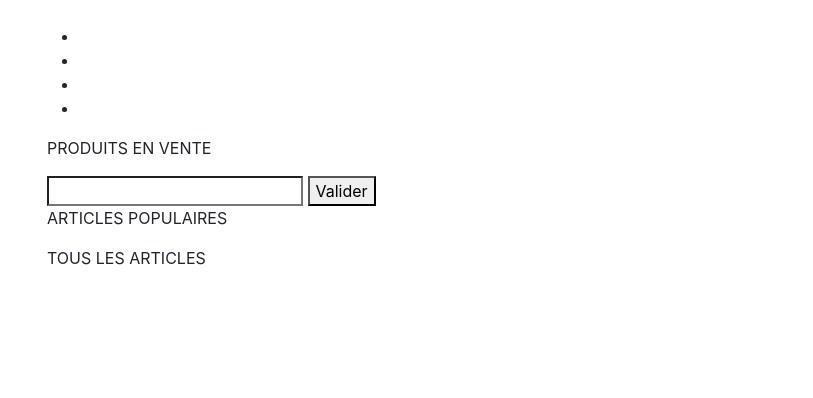
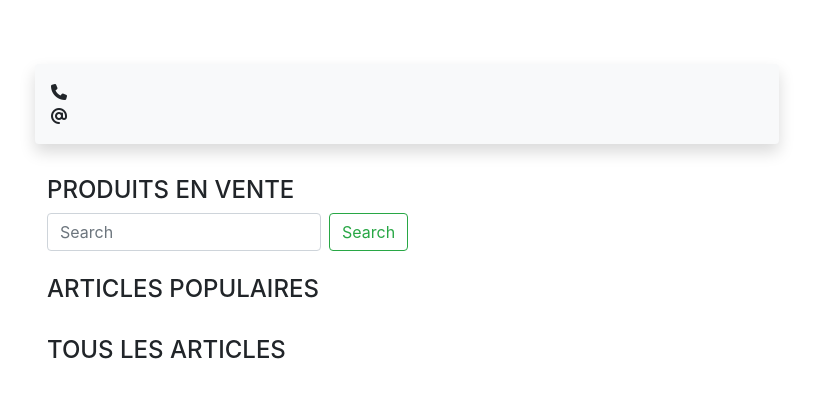
Before and after one commit to S-Traut/Mapro, a Symfony app: template templates/magasin/show.html.twig in a window 1280 px wide. Shown: the part 24-422 px from the top of the page, without its empty margins (47-860 px from the left). Run offline with Twig, Linux system fonts and the light colour scheme; the template is opened without the code that fills it, so the values that code supplies are empty; some libraries are stand-ins or nearby versions.

Commit message:
Réalisation du front pour desktop

```diff
--- a/templates/magasin/show.html.twig
+++ b/templates/magasin/show.html.twig
@@ -1,42 +1,46 @@
 {% extends "base.html.twig" %}
 
 {% block body %}
-
     <div class="container">
+        <section>
+            <div class="container text-center">
+                <img style="max-width:100%;height:auto;" src='{{ magasin.image }}'>
+            </div>
+            <br>
+        </section>
+        <h2>{{ magasin.nom }}</h2>
+        <p class="font-weight-light">{{ magasin.description }}</p>
+        <section>
             <div class="row">
-            <div class="col-xs-12" width="100%">
-                <img src='{{ magasin.image }}'>
+                <div class="col-8 shadow p-3 mb-2 bg-light rounded">
+                    <div class="col-6 ">
+                        <i class="fas fa-phone"></i> {{ magasin.tel }}
+                    </div>
+                    <div class="col-6 ">
+                        <i class="fas fa-at"></i> {{ magasin.email }}
                     </div>
                 </div>
+            </div>
+            <br>
+        </section>
+
+        <section>
             <div class="row">
                 <div class="col-xs-12">
-                <ul>
-                    <li>
-                        {{ magasin.nom }}
-                    </li>
-                    <li>
-                        {{ magasin.description }}
-                    </li>
-                    <li>
-                        {{ magasin.tel }}
-                    </li>
-                    <li>
-                        {{ magasin.email }}
-                    </li>
-                </ul>
+                    <h4>PRODUITS EN VENTE</h4>
+                        <form class="form-inline my-2 my-lg-0">
+                            <input class="form-control mr-sm-2" type="search" placeholder="Search" aria-label="Search">
+                            <button class="btn btn-outline-success my-2 my-sm-0" type="submit">Search</button>
+                        </form>
                 </div>
             </div>
+            <br>
+        </section>
+        <section>
             <div class="row">
-            <div class="col-xs-12">
-                <p>PRODUITS EN VENTE</p>
-                <input type="search">
-                <a href="#"><button>Valider</button> </a>
-            </div>
-        </div>
-        <div class="row">
-            <p>ARTICLES POPULAIRES</p>
-            {% for articlePop in articlesPop %}
-                <div class="col-xs-6">
+                <h4>ARTICLES POPULAIRES</h4>
+                {% for key, articlePop in articlesPop %}
+                    <div class="col-5 shadow p-3 mb-2 bg-light rounded">
                         <div class="card-body">
                             <h8 class="card-title">{{ articlePop.nom }}</h8>
                             <div class="d-flex justify-content-between align-items-center">
@@ -44,16 +48,17 @@
                             </div>
                         </div>
                     </div>
+                    <div class="col-1"></div>
                 {% endfor %}
             </div>
+            <br>
+        </section>
+
+        <section>
             <div class="row">
-            <div class="col-xs-12">
-                TOUS LES ARTICLES
+                    <h4>TOUS LES ARTICLES</h4>
                     {% for article in articles %}
-                    <div calss="card xs-12 shadow-sm">
-                        <ul>
-                            <li>
-                                <div>
+                        <div class="col-12 shadow p-3 mb-2 bg-light rounded">
                             <div class="card-body">
                             <h8 class="card-title">{{ article.nom }}</h8>
                                 <div class="d-flex justify-content-between align-items-center">
@@ -61,11 +66,8 @@
                                 </div>
                             </div>
                         </div>
-                            </li>
-                        </ul>
-                    </div>
                     {% endfor %}
             </div>
-        </div>
+        </section>
     </div>
 {% endblock %}
```
Also changed, not shown: src/Controller/MagasinController.php (line endings or trailing spaces). Lines whose indentation alone changed are shown as unchanged.
